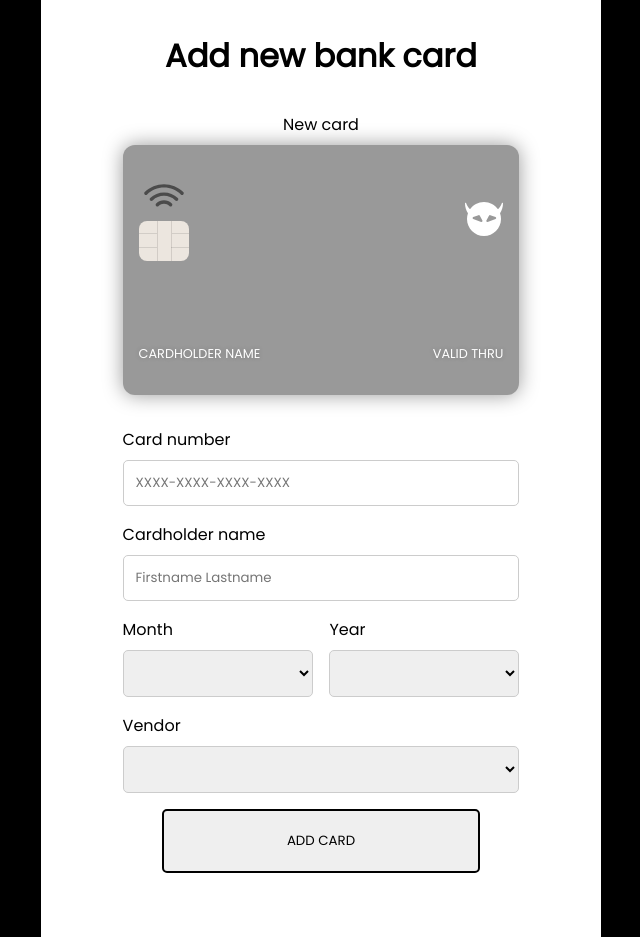
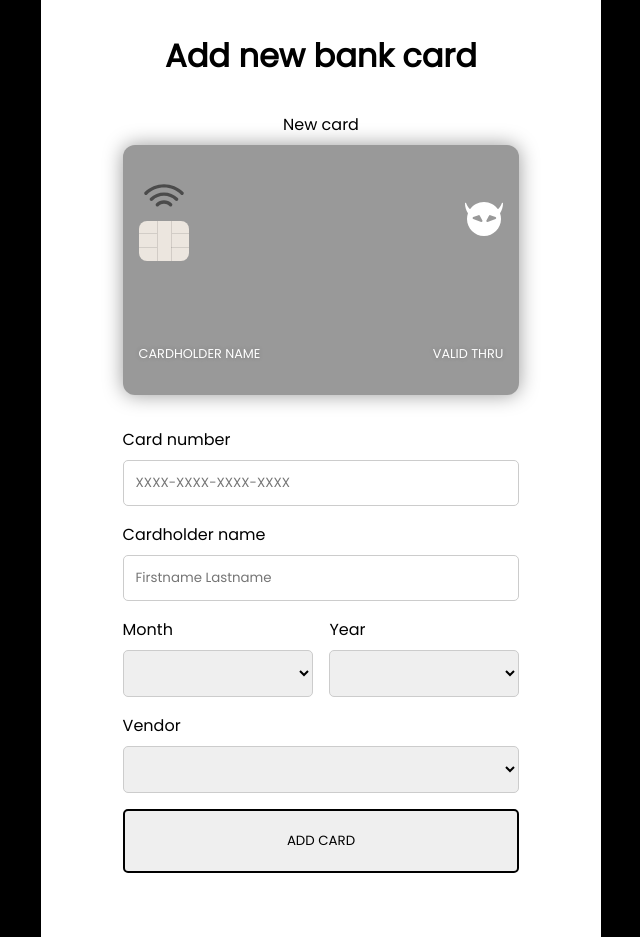
Before and after one commit to jenseneducation-Elam-Nabi/elam-wallet-vue-js, a Vue app: page /add-card in a window 1280 px wide. Shown: the whole page, without its empty margins (319-959 px from the left). Built offline with nearby package versions, Linux system fonts and the light colour scheme.

Commit message:
Fixed bugs
Fixed bugs

```diff
--- a/src/components/CardForm.vue
+++ b/src/components/CardForm.vue
@@ -104,10 +104,12 @@ form {
     padding: 12px;
     border-radius: 5px;
     border: 1px solid #ccc;
+    outline: none;
   }
   .my-btn {
     margin-top: 1rem;
     cursor: pointer;
+    width: 100%;
     outline: none;
   }
 }
```
